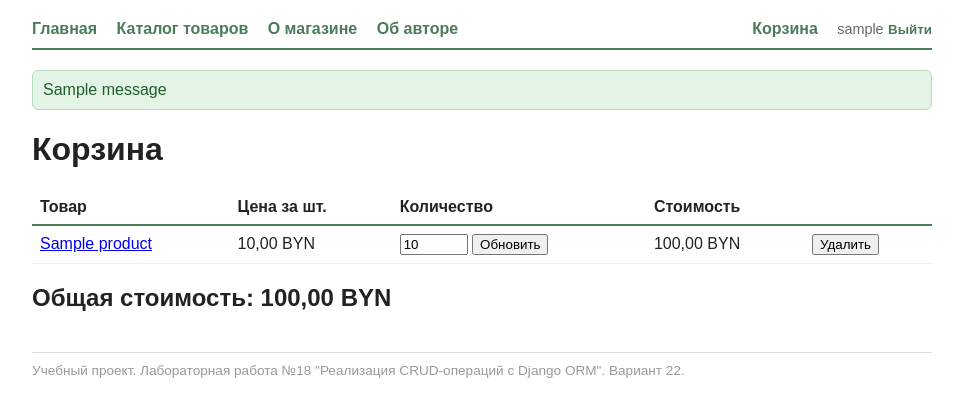
After one commit to abricos1ki/ipo-lr-23, a Django app: page /cart/ in a window 1280 px wide. The commit adds this page. Shown: the top 417 px of the page, without its empty margins (158-1121 px from the left). Run offline with Django 5.2, Linux system fonts and the light colour scheme; a user stored in the database is signed in; tables that the repository leaves empty hold one stand-in row (values such as "Sample post"); one stand-in notice (Sample message) is shown.

Commit message:
Лабораторная работа №18: CRUD-операции с корзиной (add/update/remove/view), маршруты /catalog/ и /cart/, аутентификация через @login_required, шаблоны cart.html и login.html (вариант 22)

```diff
--- a/shop/templates/shop/base.html
+++ b/shop/templates/shop/base.html
@@ -5,7 +5,7 @@
     <title>{% block title %}Интернет-магазин товаров для йоги{% endblock %}</title>
     <style>
         body { font-family: Arial, sans-serif; margin: 0 auto; max-width: 900px; padding: 20px; color: #222; }
-        header { border-bottom: 2px solid #4a7c59; padding-bottom: 10px; margin-bottom: 20px; }
+        header { border-bottom: 2px solid #4a7c59; padding-bottom: 10px; margin-bottom: 20px; display: flex; justify-content: space-between; flex-wrap: wrap; }
         header a { margin-right: 15px; color: #4a7c59; text-decoration: none; font-weight: bold; }
         header a:hover { text-decoration: underline; }
         .product-card { border: 1px solid #ddd; border-radius: 8px; padding: 15px; margin-bottom: 15px; }
@@ -15,25 +15,53 @@
         .meta { color: #666; font-size: 0.9em; }
         form.filters { margin-bottom: 20px; padding: 15px; background: #f7f7f4; border-radius: 8px; }
         form.filters select, form.filters input { margin-right: 10px; padding: 5px; }
+        .add-to-cart-form { margin-top: 10px; }
         .pagination { margin-top: 20px; }
         .pagination a, .pagination span { margin-right: 10px; }
+        .messages { list-style: none; padding: 0; margin-bottom: 20px; }
+        .messages li { padding: 10px; border-radius: 6px; margin-bottom: 8px; }
+        .messages .success { background: #e3f3e6; color: #1f5e2c; border: 1px solid #b6dcc0; }
+        .messages .error { background: #fdecea; color: #8a1f11; border: 1px solid #f3c0ba; }
+        table { border-collapse: collapse; width: 100%; }
         footer { margin-top: 40px; border-top: 1px solid #ddd; padding-top: 10px; color: #999; font-size: 0.85em; }
     </style>
 </head>
 <body>
     <header>
-        <a href="{% url 'shop:home' %}">Главная</a>
-        <a href="{% url 'shop:product_list' %}">Каталог товаров</a>
-        <a href="{% url 'shop:about_shop' %}">О магазине</a>
-        <a href="{% url 'shop:about_author' %}">Об авторе</a>
+        <div>
+            <a href="{% url 'shop:home' %}">Главная</a>
+            <a href="{% url 'shop:catalog' %}">Каталог товаров</a>
+            <a href="{% url 'shop:about_shop' %}">О магазине</a>
+            <a href="{% url 'shop:about_author' %}">Об авторе</a>
+        </div>
+        <div>
+            {% if user.is_authenticated %}
+                <a href="{% url 'shop:cart_view' %}">Корзина</a>
+                <span class="meta">{{ user.username }}</span>
+                <form method="post" action="{% url 'logout' %}" style="display: inline;">
+                    {% csrf_token %}
+                    <button type="submit" style="background: none; border: none; color: #4a7c59; font-weight: bold; cursor: pointer; padding: 0;">Выйти</button>
+                </form>
+            {% else %}
+                <a href="{% url 'login' %}?next={{ request.path }}">Войти</a>
+            {% endif %}
+        </div>
     </header>
+
+    {% if messages %}
+        <ul class="messages">
+            {% for message in messages %}
+                <li class="{{ message.tags }}">{{ message }}</li>
+            {% endfor %}
+        </ul>
+    {% endif %}
 
     <main>
         {% block content %}{% endblock %}
     </main>
 
     <footer>
-        Учебный проект. Лабораторная работа №17 "Работа с Django ORM". Вариант 22.
+        Учебный проект. Лабораторная работа №18 "Реализация CRUD-операций с Django ORM". Вариант 22.
     </footer>
 </body>
 </html>
--- /dev/null
+++ b/shop/templates/shop/cart.html
@@ -0,0 +1,50 @@
+{% extends "shop/base.html" %}
+
+{% block title %}Корзина — Интернет-магазин товаров для йоги{% endblock %}
+
+{% block content %}
+    <h1>Корзина</h1>
+
+    {% if items %}
+        <table style="width: 100%; border-collapse: collapse;">
+            <thead>
+                <tr style="text-align: left; border-bottom: 2px solid #4a7c59;">
+                    <th style="padding: 8px;">Товар</th>
+                    <th style="padding: 8px;">Цена за шт.</th>
+                    <th style="padding: 8px;">Количество</th>
+                    <th style="padding: 8px;">Стоимость</th>
+                    <th style="padding: 8px;"></th>
+                </tr>
+            </thead>
+            <tbody>
+                {% for item in items %}
+                    <tr style="border-bottom: 1px solid #eee;">
+                        <td style="padding: 8px;">
+                            <a href="{% url 'shop:catalog_detail' item.product.pk %}">{{ item.product.name }}</a>
+                        </td>
+                        <td style="padding: 8px;">{{ item.product.price }} BYN</td>
+                        <td style="padding: 8px;">
+                            <form method="post" action="{% url 'shop:update_cart' item.id %}" style="display: inline;">
+                                {% csrf_token %}
+                                <input type="number" name="quantity" value="{{ item.quantity }}" min="1" max="{{ item.product.stock_quantity }}" style="width: 60px;">
+                                <button type="submit">Обновить</button>
+                            </form>
+                        </td>
+                        <td style="padding: 8px;">{{ item.item_cost }} BYN</td>
+                        <td style="padding: 8px;">
+                            <form method="post" action="{% url 'shop:remove_from_cart' item.id %}" style="display: inline;">
+                                {% csrf_token %}
+                                <button type="submit">Удалить</button>
+                            </form>
+                        </td>
+                    </tr>
+                {% endfor %}
+            </tbody>
+        </table>
+
+        <h2>Общая стоимость: {{ total_cost }} BYN</h2>
+    {% else %}
+        <p>Ваша корзина пуста.</p>
+        <p><a href="{% url 'shop:catalog' %}">Перейти в каталог товаров</a></p>
+    {% endif %}
+{% endblock %}
--- a/shop/urls.py
+++ b/shop/urls.py
@@ -7,6 +7,16 @@ urlpatterns = [
     path('', views.home, name='home'),
     path('about-author/', views.about_author, name='about_author'),
     path('about-shop/', views.about_shop, name='about_shop'),
+
+    # Каталог товаров (лабораторная работа №17/№18)
     path('products/', views.product_list, name='product_list'),
     path('products/<int:pk>/', views.product_detail, name='product_detail'),
+    path('catalog/', views.product_list, name='catalog'),
+    path('catalog/<int:pk>/', views.product_detail, name='catalog_detail'),
+
+    # Корзина (лабораторная работа №18)
+    path('cart/', views.cart_view, name='cart_view'),
+    path('cart/add/<int:product_id>/', views.add_to_cart, name='add_to_cart'),
+    path('cart/update/<int:item_id>/', views.update_cart, name='update_cart'),
+    path('cart/remove/<int:item_id>/', views.remove_from_cart, name='remove_from_cart'),
 ]
--- a/shop/views.py
+++ b/shop/views.py
@@ -1,9 +1,12 @@
+from django.contrib.auth.decorators import login_required
+from django.contrib import messages
 from django.core.paginator import Paginator
 from django.db.models import Q
 from django.http import HttpResponse
-from django.shortcuts import get_object_or_404, render
+from django.shortcuts import get_object_or_404, redirect, render
+from django.views.decorators.http import require_POST
 
-from .models import Category, Manufacturer, Product
+from .models import Cart, CartItem, Category, Manufacturer, Product
 
 
 def home(request):
@@ -18,7 +21,8 @@ def home(request):
         "Доступные страницы:\n"
         "  - /about-author/  -- информация об авторе лабораторной работы\n"
         "  - /about-shop/    -- информация о магазине\n"
-        "  - /products/      -- список товаров (фильтрация, поиск, сортировка)\n"
+        "  - /catalog/       -- каталог товаров (фильтрация, поиск, сортировка)\n"
+        "  - /cart/          -- корзина пользователя (требуется вход в систему)\n"
     )
     return HttpResponse(text, content_type="text/plain; charset=utf-8")
 
@@ -127,3 +131,113 @@ def product_detail(request, pk):
         Product.objects.select_related("category", "manufacturer"), pk=pk
     )
     return render(request, "shop/product_detail.html", {"product": product})
+
+
+def _get_or_create_cart(user):
+    """Вспомогательная функция: получить (или создать) корзину пользователя."""
+    cart, _ = Cart.objects.get_or_create(user=user)
+    return cart
+
+
+@login_required
+@require_POST
+def add_to_cart(request, product_id):
+    """
+    Добавление товара в корзину (лабораторная работа №18).
+    Доступно только аутентифицированным пользователям (@login_required).
+    Если товар уже есть в корзине -- увеличивает количество,
+    иначе создаёт новый CartItem.
+    """
+    product = get_object_or_404(Product, pk=product_id)
+    cart = _get_or_create_cart(request.user)
+
+    try:
+        quantity_to_add = int(request.POST.get("quantity", 1))
+    except (TypeError, ValueError):
+        quantity_to_add = 1
+    quantity_to_add = max(1, quantity_to_add)
+
+    cart_item, created = CartItem.objects.get_or_create(
+        cart=cart, product=product, defaults={"quantity": 0}
+    )
+    new_quantity = cart_item.quantity + quantity_to_add
+
+    if new_quantity > product.stock_quantity:
+        messages.error(
+            request,
+            f"Нельзя добавить {quantity_to_add} шт. товара \"{product.name}\": "
+            f"на складе доступно только {product.stock_quantity} шт. "
+            f"(в корзине уже {cart_item.quantity} шт.).",
+        )
+        if created:
+            cart_item.delete()
+        return redirect("shop:product_detail", pk=product_id)
+
+    cart_item.quantity = new_quantity
+    cart_item.save()
+    messages.success(request, f"Товар \"{product.name}\" добавлен в корзину.")
+    return redirect("shop:cart_view")
+
+
+@login_required
+@require_POST
+def update_cart(request, item_id):
+    """
+    Обновление количества товара в корзине (лабораторная работа №18).
+    Валидация: количество не должно превышать остаток на складе.
+    """
+    cart_item = get_object_or_404(CartItem, pk=item_id, cart__user=request.user)
+
+    try:
+        new_quantity = int(request.POST.get("quantity"))
+    except (TypeError, ValueError):
+        messages.error(request, "Некорректное значение количества.")
+        return redirect("shop:cart_view")
+
+    if new_quantity < 1:
+        messages.error(request, "Количество должно быть не менее 1.")
+        return redirect("shop:cart_view")
+
+    if new_quantity > cart_item.product.stock_quantity:
+        messages.error(
+            request,
+            f"Количество не может превышать остаток на складе "
+            f"({cart_item.product.stock_quantity} шт.).",
+        )
+        return redirect("shop:cart_view")
+
+    cart_item.quantity = new_quantity
+    cart_item.save()
+    messages.success(request, f"Количество товара \"{cart_item.product.name}\" обновлено.")
+    return redirect("shop:cart_view")
+
+
+@login_required
+@require_POST
+def remove_from_cart(request, item_id):
+    """
+    Удаление товара из корзины (лабораторная работа №18).
+    """
+    cart_item = get_object_or_404(CartItem, pk=item_id, cart__user=request.user)
+    product_name = cart_item.product.name
+    cart_item.delete()
+    messages.success(request, f"Товар \"{product_name}\" удалён из корзины.")
+    return redirect("shop:cart_view")
+
+
+@login_required
+def cart_view(request):
+    """
+    Просмотр корзины пользователя (лабораторная работа №18).
+    Отображает все элементы корзины с общей стоимостью.
+    Доступно только аутентифицированным пользователям (@login_required).
+    """
+    cart = _get_or_create_cart(request.user)
+    items = cart.items.select_related("product").all()
+
+    context = {
+        "cart": cart,
+        "items": items,
+        "total_cost": cart.total_cost(),
+    }
+    return render(request, "shop/cart.html", context)
--- a/yoga_shop/settings.py
+++ b/yoga_shop/settings.py
@@ -128,3 +128,9 @@ MEDIA_ROOT = BASE_DIR / 'media'
 # https://docs.djangoproject.com/en/5.1/ref/settings/#default-auto-field
 
 DEFAULT_AUTO_FIELD = 'django.db.models.BigAutoField'
+
+# Authentication (лабораторная работа №18)
+# https://docs.djangoproject.com/en/5.1/topics/auth/default/
+LOGIN_URL = 'login'
+LOGIN_REDIRECT_URL = 'shop:cart_view'
+LOGOUT_REDIRECT_URL = 'shop:home'
--- a/yoga_shop/urls.py
+++ b/yoga_shop/urls.py
@@ -21,6 +21,7 @@ from django.urls import path, include
 
 urlpatterns = [
     path('admin/', admin.site.urls),
+    path('accounts/', include('django.contrib.auth.urls')),
     path('', include('shop.urls')),
 ]
 
```
Also changed, not shown: shop/templates/registration/login.html (added, +31 -0 lines), shop/templates/shop/product_detail.html (+14 -1 lines), shop/templates/shop/product_list.html (+13 -1 lines), README.md.
